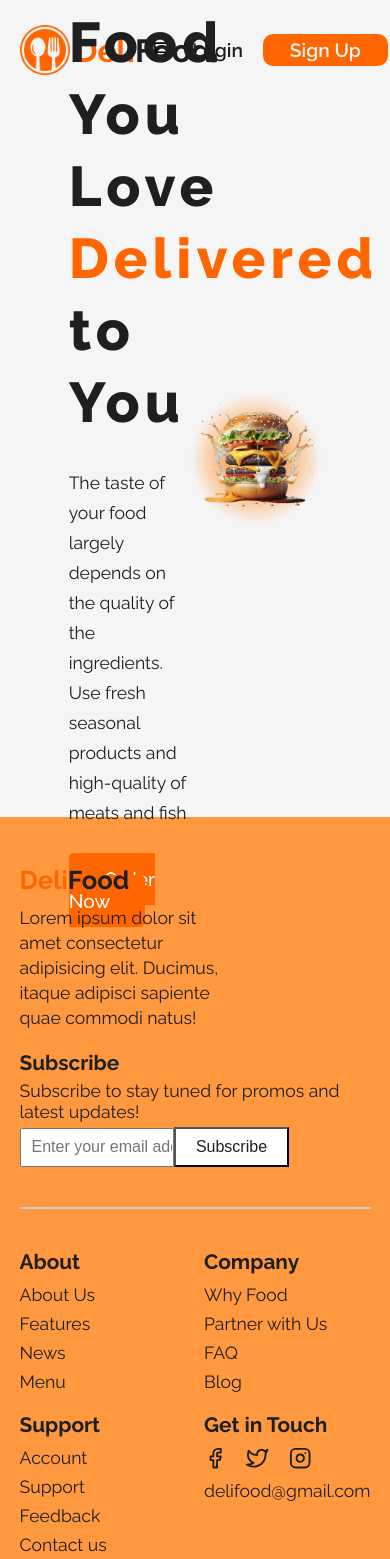
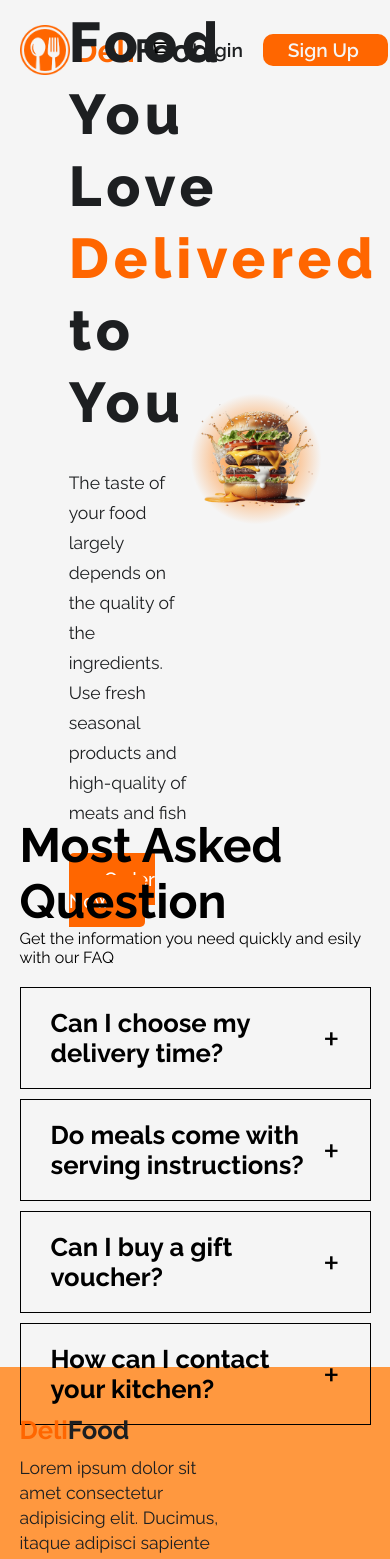
Before and after one commit to phlptnc/deli-food, a React (Create React App) app: page / in a window 390 px wide. Shown: the top 1559 px of the page. Built offline with nearby package versions, Linux system fonts and the light colour scheme.

Commit message:
Added FAQS section
Added accordion and responsive design

```diff
--- /dev/null
+++ b/src/components/Faqs/Data.js
@@ -0,0 +1,20 @@
+export const faqsData = [
+    {
+        question: "Can I choose my delivery time?",
+        answer: "Unfortunately, we are unable to accommodate specific delivery time requests at the moment. We do give you a heads up on when your delivery will arrive - you'll receive a text when our driver is on his way.",
+    },
+    {
+        question: "Do meals come with serving instructions?",
+        answer: "Yes, each meal comes with a label that describes preparation, storage and heating instructions. Food labels also state all ingredients and allergens.",
+    },
+    {
+        question: "Can I buy a gift voucher?",
+        answer: "Unfortunately, we currently don't have gift vouchers. But it is something that we always look forward to and planning in the near future. So for now stay tune to our latest promos and updates.",
+    },
+    {
+        question: "How can I contact your kitchen?",
+        answer: "To contact our team, call us at +123-456-7890, or delifood@gmail.com. We are always happy to help.",
+    },
+]
+
+export default faqsData
--- /dev/null
+++ b/src/components/Faqs/Faqs.js
@@ -0,0 +1,32 @@
+import React from "react"
+import Chef from "../../images/chef.png"
+import Question from "./Question"
+import "./Faqs.scss"
+
+function Faqs() {
+    /*const faqsElements = faqsData.map((faqs, i) => {
+        return <Question />
+    })*/
+
+    return (
+        <>
+            <section className="faqs-container">
+                <div className="left-section">
+                    <img src={Chef} alt="img of a chef" />
+                </div>
+                <div className="right-section">
+                    <div className="faqs-header">
+                        <h2>Most Asked Question</h2>
+                        <p>
+                            Get the information you need quickly and esily with
+                            our FAQ
+                        </p>
+                    </div>
+                    <Question />
+                </div>
+            </section>
+        </>
+    )
+}
+
+export default Faqs
--- /dev/null
+++ b/src/components/Faqs/Faqs.scss
@@ -0,0 +1,79 @@
+@use "/src/styles/index.scss" as *;
+
+.faqs-container {
+    @include flex-row;
+
+    .left-section {
+        width: 50%;
+        @include center-child-row;
+    }
+
+    .right-section {
+        width: 50%;
+        height: 550px;
+        @include flex-col;
+
+        gap: 10px;
+
+        .faqs-header {
+            @include center-child-col;
+            margin-bottom: 10px;
+
+            h2 {
+                font-size: 3rem;
+            }
+        }
+
+        .faqs-container {
+            border: solid 1px;
+            padding: 20px 30px;
+            cursor: pointer;
+
+            .question-container {
+                @include space-between;
+                align-items: center;
+
+                h3 {
+                    font-size: 1.6rem;
+                }
+
+                span {
+                    font-size: 2.5rem;
+
+                    transition: 0.8s ease;
+                }
+            }
+
+            p {
+                font-size: 1.1rem;
+                line-height: 28px;
+                margin-top: 10px;
+
+                transition: all 0.8s;
+            }
+
+            .content {
+                display: none;
+
+                transition: all 0.8s;
+            }
+
+            .content-show {
+                display: block;
+
+                transition: all 0.8s;
+            }
+        }
+    }
+}
+
+@media (max-width: 1000px) {
+    .faqs-container {
+        .left-section {
+            display: none;
+        }
+        .right-section {
+            width: 100%;
+        }
+    }
+}
--- /dev/null
+++ b/src/components/Faqs/Question.js
@@ -0,0 +1,31 @@
+import React, { useState } from "react"
+import faqsData from "./Data"
+
+function Question(faqs) {
+    const [selected, setSelected] = useState(null)
+
+    const toggle = (i) => {
+        if (selected === i) {
+            return setSelected(null)
+        }
+        setSelected(i)
+    }
+
+    return (
+        <>
+            {faqsData.map((item, i) => (
+                <div className="faqs-container" onClick={() => toggle(i)}>
+                    <div className="question-container">
+                        <h3>{item.question}</h3>
+                        <span>{selected === i ? "-" : "+"}</span>
+                    </div>
+                    <p className={selected === i ? "content-show" : "content"}>
+                        {item.answer}
+                    </p>
+                </div>
+            ))}
+        </>
+    )
+}
+
+export default Question
--- a/src/components/Navbar/Navbar.js
+++ b/src/components/Navbar/Navbar.js
@@ -1,30 +1,37 @@
+import React, { useEffect, useState } from "react"
 import "./Navbar.scss"
+import MenuLinks from "./Navlinks"
 import Logo from "../../images/logo-2.png"
 import { AiOutlineShoppingCart, AiOutlineClose } from "react-icons/ai"
 import { LuSearch } from "react-icons/lu"
 import { CiMenuKebab } from "react-icons/ci"
 
 const Navbar = () => {
+    const [menuOpen, setMenuOpen] = useState(false)
+    const toggleNav = () => {
+        setMenuOpen(!menuOpen)
+    }
+
     return (
         <header>
             <div className="wrapper">
                 <div className="logo">
                     <img src={Logo} alt="" />
                     <h3>
-                        <a href="">
+                        <a href="/">
                             <span>Deli</span>Food
                         </a>
                     </h3>
                 </div>
 
+                {/* Mobile navigation menu */}
+                {menuOpen && (
+                    <div className="mobile-nav-container">
+                        <MenuLinks className="mobile-navigation" />
+                    </div>
+                )}
                 <div className="navigation">
-                    <a href="">Home</a>
-                    <a href="">Menu</a>
-                    <a href="">Blog</a>
-                    <a href="">About</a>
-                    <button className="close-button">
-                        <AiOutlineClose />
-                    </button>
+                    <MenuLinks />
                 </div>
                 <div className="right-section">
                     <div className="search-bar">
@@ -43,9 +50,9 @@ const Navbar = () => {
                         <a href="" className="sign-up-button">
                             Sign Up
                         </a>
-                        <a href="" className="nav-button">
+                        <div className="nav-button" onClick={toggleNav}>
                             <CiMenuKebab />
-                        </a>
+                        </div>
                     </div>
                 </div>
             </div>
--- a/src/components/Navbar/Navbar.scss
+++ b/src/components/Navbar/Navbar.scss
@@ -7,8 +7,8 @@ header {
 
     .wrapper {
         height: 100%;
+        display: flex;
         align-items: center;
-        @include space-between;
 
         .logo {
             @include center-child-row;
@@ -30,6 +30,23 @@ header {
         a {
             text-decoration: none;
             color: $text-100;
+            transition: 0.3s ease;
+        }
+
+        .active {
+            color: $primary-100;
+            font-weight: 700;
+        }
+
+        .mobile-nav-container {
+            font-size: 1.2rem;
+            font-weight: 600;
+            width: 100%;
+            height: 50px;
+            background-color: #e8e8e8;
+            position: fixed;
+            bottom: 0;
+            left: 0;
         }
 
         .navigation {
@@ -37,10 +54,7 @@ header {
             font-weight: 600;
             display: flex;
             gap: 35px;
-
-            .close-button {
-                display: none;
-            }
+            margin: 0 auto;
         }
 
         .right-section {
@@ -97,7 +111,6 @@ header {
                     color: $bg-200;
                     background: $primary-100;
                     border-radius: 10px;
-                    @include center-child-row;
                 }
 
                 .nav-button {
@@ -115,6 +128,7 @@ header {
         }
 
         .right-section {
+            margin-left: auto;
             width: 65%;
             gap: 20px;
 
--- /dev/null
+++ b/src/components/Navbar/Navlinks.js
@@ -0,0 +1,15 @@
+import React from "react"
+import { NavLink } from "react-router-dom"
+
+function MenuLinks() {
+    return (
+        <>
+            <NavLink to="/">Home</NavLink>
+            <NavLink to="/menu">Menu</NavLink>
+            <NavLink to="/blog">Blog</NavLink>
+            <NavLink to="/about ">About</NavLink>
+        </>
+    )
+}
+
+export default MenuLinks
--- a/src/pages/Home.js
+++ b/src/pages/Home.js
@@ -1,10 +1,12 @@
 import React from "react"
 import Hero from "../components/Hero/Hero"
+import Faqs from "../components/Faqs/Faqs"
 
 function Home() {
     return (
         <>
             <Hero />
+            <Faqs />
         </>
     )
 }
```
